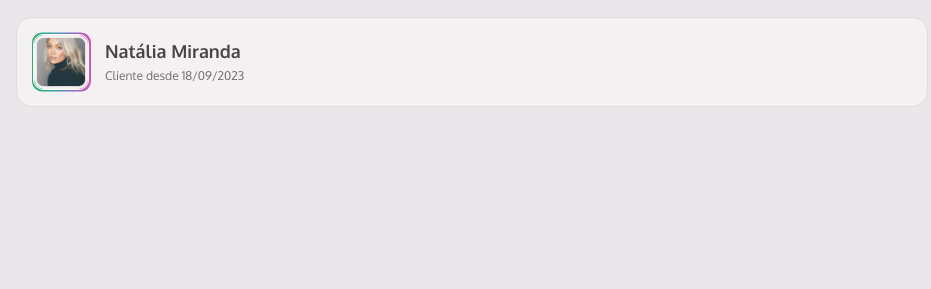
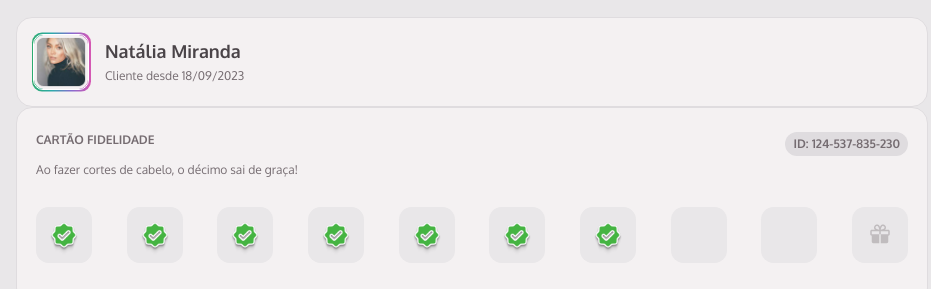
Before and after one commit to AdrianoTobias/member-club, a website built with webpack: page index.html in a window 1280 px wide. Shown: the part 211-500 px from the top of the page, without its empty margins (168-1099 px from the left). Built offline with nearby package versions, Linux system fonts and the light colour scheme.

Commit message:
add card section

```diff
--- a/index.html
+++ b/index.html
@@ -34,6 +34,49 @@
           <p>Cliente desde 18/09/2023</p>
         </div>
       </section>
+
+      <section id="card">
+          <div>
+            <header>
+              <h2>Cartão Fidelidade</h2>
+              <p>Ao fazer cortes de cabelo, o décimo sai de graça!</p>
+            </header>
+            <div id="tag-id">
+              <h2>ID: 124-537-835-230</h2>
+            </div>
+          </div>
+
+          <div id="slots">
+            <div class="item">
+              <img src="src/assets/PinCheck.png" alt="Slot 1">
+            </div>
+            <div class="item">
+              <img src="src/assets/PinCheck.png" alt="Slot 2">
+            </div>
+            <div class="item">
+              <img src="src/assets/PinCheck.png" alt="Slot 3">
+            </div>
+            <div class="item">
+              <img src="src/assets/PinCheck.png" alt="Slot 4">
+            </div>
+            <div class="item">
+              <img src="src/assets/PinCheck.png" alt="Slot 5">
+            </div>
+            <div class="item">
+              <img src="src/assets/PinCheck.png" alt="Slot 6">
+            </div>
+            <div class="item">
+              <img src="src/assets/PinCheck.png" alt="Slot 7">
+            </div>
+            <div class="item">
+            </div>
+            <div class="item">
+            </div>
+            <div class="item">
+              <img src="src/assets/icons/GiftSolid.svg" alt="Slot 10">
+            </div>
+          </div>
+      </section>
     </main>
   </body>
 </html>
--- a/src/styles/sections.css
+++ b/src/styles/sections.css
@@ -52,6 +52,83 @@
     }
 }
 
+#card {
+    background: var(--base---gray-100);
+    border: 1px solid var(--base---gray-300);
+    border-radius: 1rem;
+
+    padding: 1.5rem 1.1875rem 1.25rem;
+
+    & div:nth-of-type(1) {
+        display: flex;
+        justify-content: space-between;
+        gap: 1rem;
+        height: 3.4375rem;
+
+        & header {
+            flex: .9;
+            display: grid;
+            gap: .25rem;
+
+            & h2 {
+                font-size: var(--heading---subtitle--sm);
+                font-weight: var(--font---weight--bold);
+                color: var(--base---gray-500);
+                text-transform: uppercase;
+            }
+
+            & p {
+                font-size: var(--body---text--xs);
+                color: var(--base---gray-500);
+            }
+        }
+
+        & #tag-id {
+            padding: 0 .5rem;
+            height: 1.5rem;
+            justify-content: center;
+            align-items: center;
+            background:var(--base---gray-300);
+            border-radius: 62.4375rem;
+
+            & h2 {
+                font-size: var(--heading---subtitle--sm);
+                font-weight: var(--font---weight--bold);
+                color: var(--base---gray-500);
+            }
+        }
+    }
+
+    & #slots {
+        display: flex;
+        flex-wrap: wrap;
+        padding-block: 1.25rem;
+        justify-content: space-between;
+        gap: .5rem;
+
+        & .item {
+            display: flex;
+            width: 3.5rem;
+            height: 3.5rem;
+            background:var(--base---gray-200);
+            border-radius: .785625rem;
+            justify-content: center;
+            align-items: center;
+
+            & img {
+                width: 2.5rem;
+                height: 2.5rem;
+                object-fit: cover;
+            }
+        }
+
+        & .item:last-child img {
+            width: 1.5rem;
+            height: 1.5rem;
+        }
+    }
+}
+
 
 @media (width >= 57em) {
     #user {
```
Also changed, not shown: src/assets/icons/GiftSolid.svg (added).
